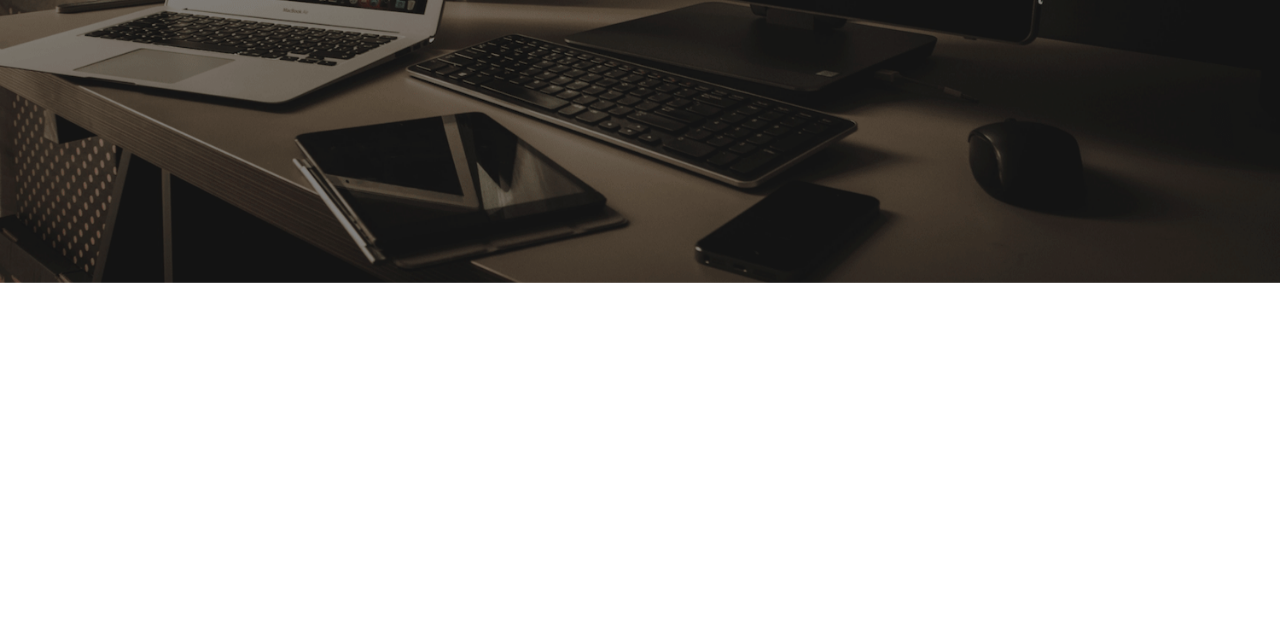
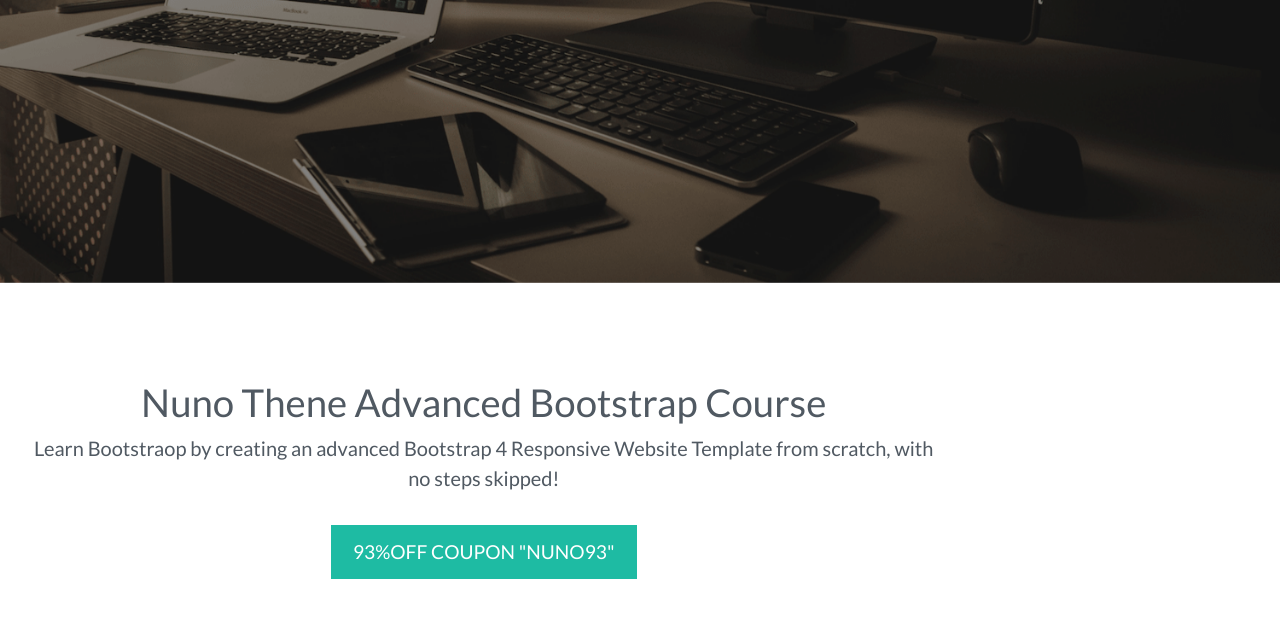
Before and after one commit to harukahorii/practice_LP2, a plain HTML site: page index.html in a window 1280 px wide. Shown: the part 517-1134 px from the top of the page. Before the commit the page ends 800 px from the top, so only its background shows below. Drawn offline with Linux system fonts and the light colour scheme.

Commit message:
update index.html

```diff
--- a/index.html
+++ b/index.html
@@ -54,8 +54,15 @@
 
 <!-- Start Course Section -->
 <div id="course" class="offset">
-
-
+	<div class="container-fluid">
+		<div class="row narrow text-center">
+			<div class="col-12 narrow text-center">
+				<h1>Nuno Thene Advanced Bootstrap Course</h1>
+				<p class="lead">Learn Bootstraop by creating an advanced Bootstrap 4 Responsive Website Template from scratch, with no steps skipped!</p>
+				<a href="#" class="btn btn-secondary btn-xl">93%off coupon "nuno93"</a>
+			</div>
+		</div>
+	</div>
 </div>
 <!-- End Course Section -->
 
```
